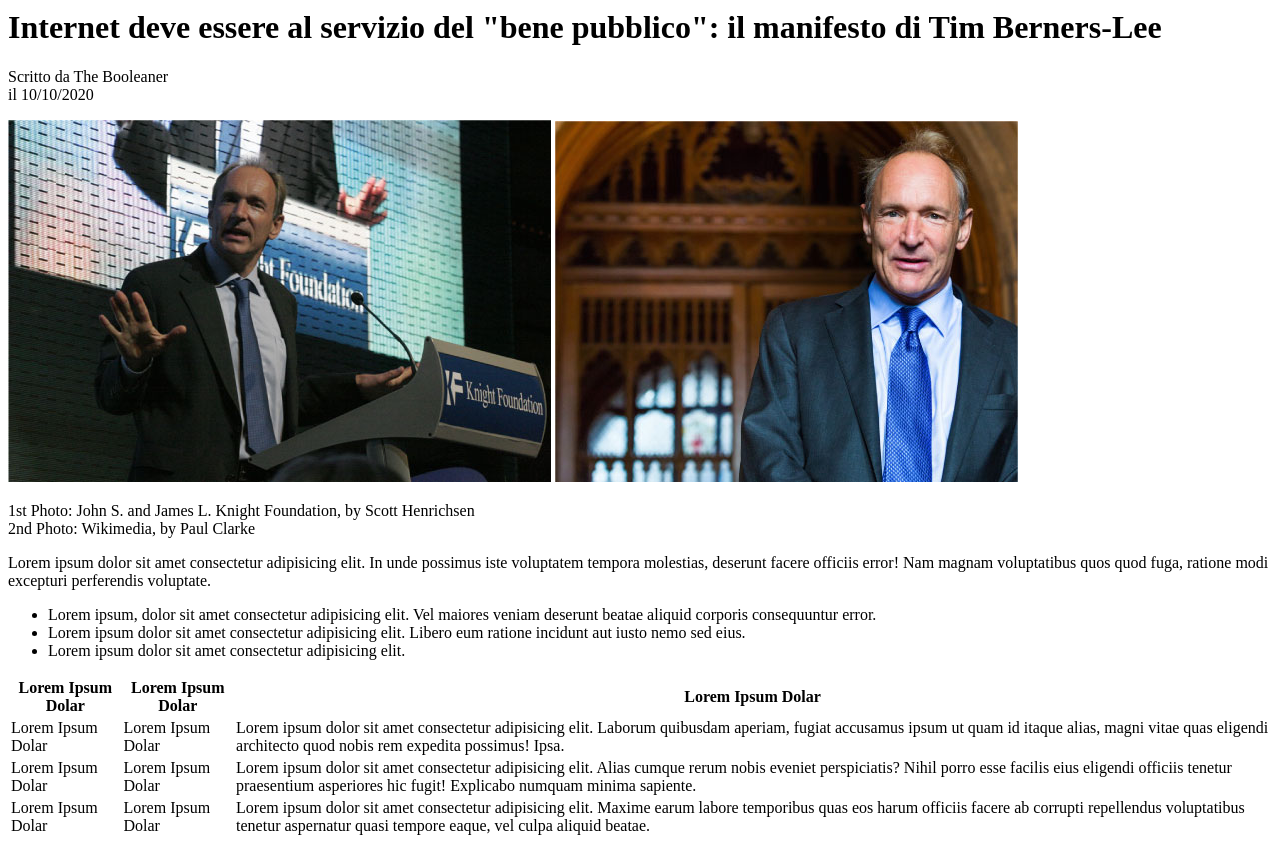
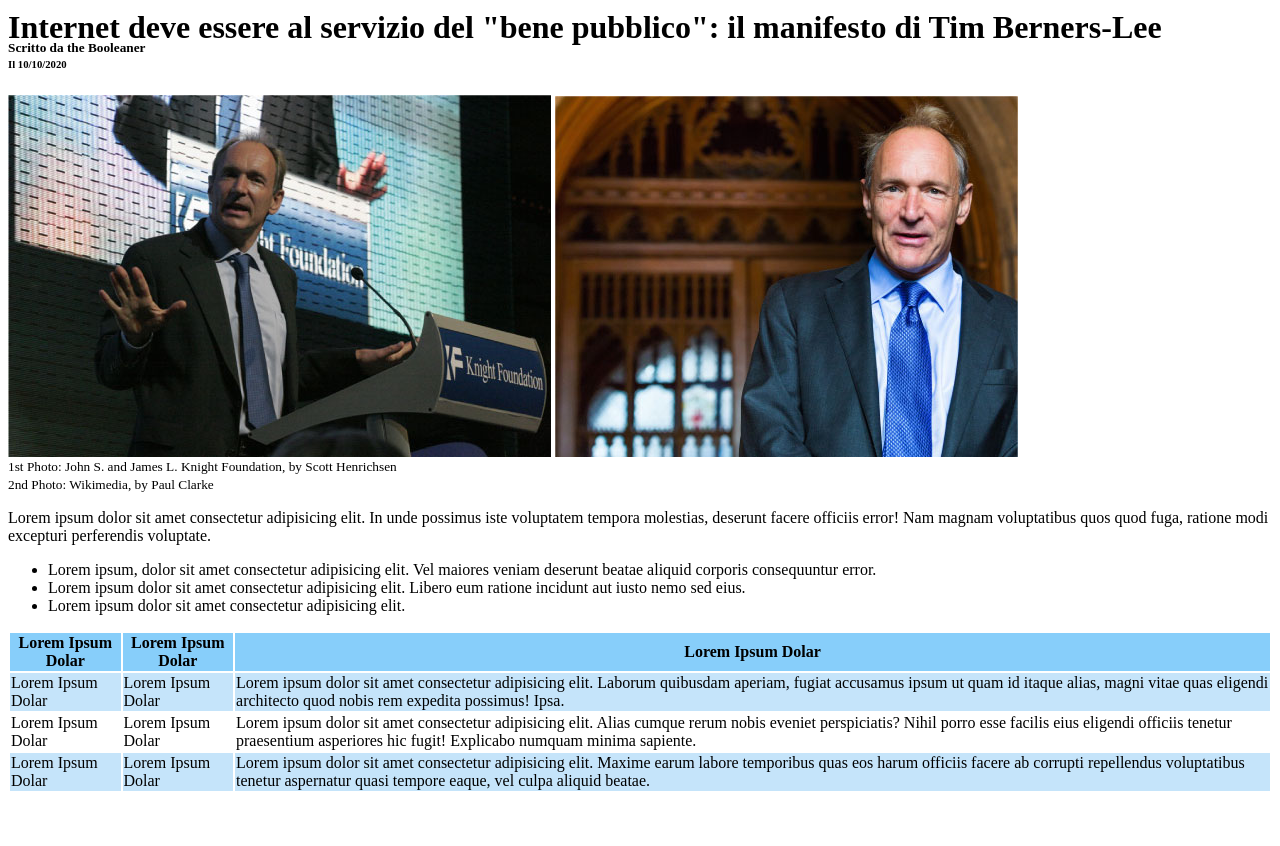
Before and after one commit to Synapse-ITA/html-css-booleaner, a plain HTML site: page index.html in a window 1280 px wide. Shown: the part 134-980 px from the top of the page. After the commit the page ends 935 px from the top, so only its background shows below. Drawn offline with Linux system fonts and the light colour scheme.

Commit message:
experimenting html + css

```diff
--- a/index.html
+++ b/index.html
@@ -14,15 +14,20 @@
         <img id= Logo src="./img/logo.svg" alt="Logo">
     </header>
 
-    <!-- PARTE DELL'IMMAGINE  -->
     <main>
         <div>
             <h1>Internet deve essere al servizio del "bene pubblico": il manifesto di Tim Berners-Lee</h1>
-            <p> Scritto da The Booleaner <br> il 10/10/2020 </p>
+            <h5 class="paragrafo">Scritto da the Booleaner</h5>
+            <h6 class="paragrafo2">Il 10/10/2020</h6>
+            </div>
+
+            <!-- PARTE DELL'IMMAGINE  -->
+            <div>
             <img src="./img/tim-1.jpg" alt="Foto Booleaner 1"> <img src="./img/tim-2.jpg" alt="Foto Booleaner 2">
-            <p> 1st Photo: John S. and James L. Knight Foundation, by Scott Henrichsen <br>
-                2nd Photo: Wikimedia, by Paul Clarke </p>
-        </div>
+            <p class="paragrafo3"></p><small>1st Photo: John S. and James L. Knight Foundation, by Scott Henrichsen <br>
+                2nd Photo: Wikimedia, by Paul Clarke </small></p>
+            </div>
+
 
         <!-- PARTE PARAGRAFO + LISTA -->
         <div>
@@ -41,19 +46,21 @@
         <!-- PARTE TABELLA -->
         <div>
             <table>
-                <tr>
+                <tr class="table-th">
                     <th> Lorem Ipsum Dolar </th>
                     <th> Lorem Ipsum Dolar</th>
                     <th> Lorem Ipsum Dolar</th>
                 </tr>
-
-                <tr>
+        </div>
+            <div>
+                <tr class="table-td">
                     <td> Lorem Ipsum Dolar</td>
                     <td>Lorem Ipsum Dolar</td>
                     <td>Lorem ipsum dolor sit amet consectetur adipisicing elit. Laborum quibusdam aperiam, fugiat
                         accusamus ipsum ut quam id itaque alias, magni vitae quas eligendi architecto quod nobis rem
                         expedita possimus! Ipsa.</td>
                 </tr>
+            </div>
 
                 <tr>
                     <td> Lorem Ipsum Dolar</td>
@@ -63,7 +70,7 @@
                         fugit! Explicabo numquam minima sapiente.</td>
                 </tr>
 
-                <tr>
+                <tr class="table-td">
                     <td>Lorem Ipsum Dolar</td>
                     <td>Lorem Ipsum Dolar</td>
                     <td> Lorem ipsum dolor sit amet consectetur adipisicing elit. Maxime earum labore temporibus quas
@@ -71,7 +78,7 @@
                         eaque, vel culpa aliquid beatae.</td>
                 </tr>
             </table>
-        </div>
+
     </main>
 </body>
 
--- a/style/style.css
+++ b/style/style.css
@@ -1,14 +1,34 @@
-*
 header {
     background-color: lightblue
-
-}
-
-.color-gray {
-    color: gray;
 }
 
 #Logo {
     width: 200px;
     height: 110px;
+    margin-left: 80px;
 }
+
+
+.table-th {
+    background-color:lightskyblue;
+}
+
+.table-td {
+    background-color: rgb(197, 228, 250);
+}
+
+.paragrafo {
+    margin-top: -28px;
+}
+
+.paragrafo2 {
+    margin-top: -20px
+}
+
+.paragrafo3 {
+    margin-top: -20px
+}
+
+.centering {
+    margin left: 100px;
+}
```
